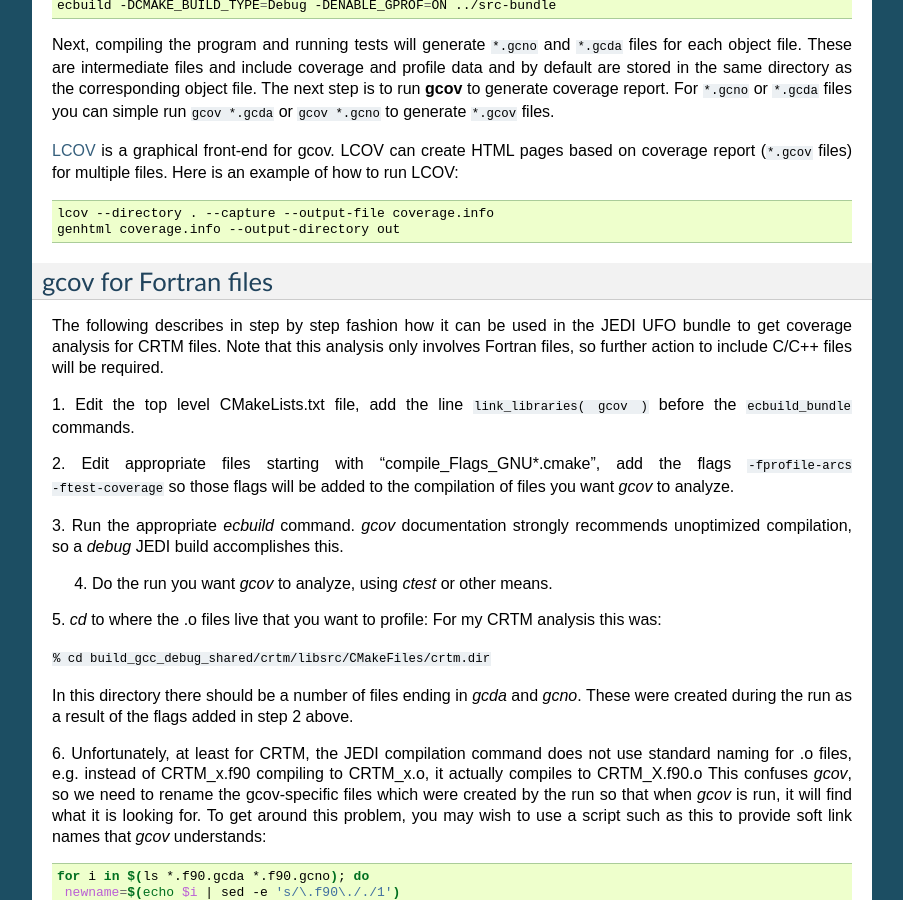
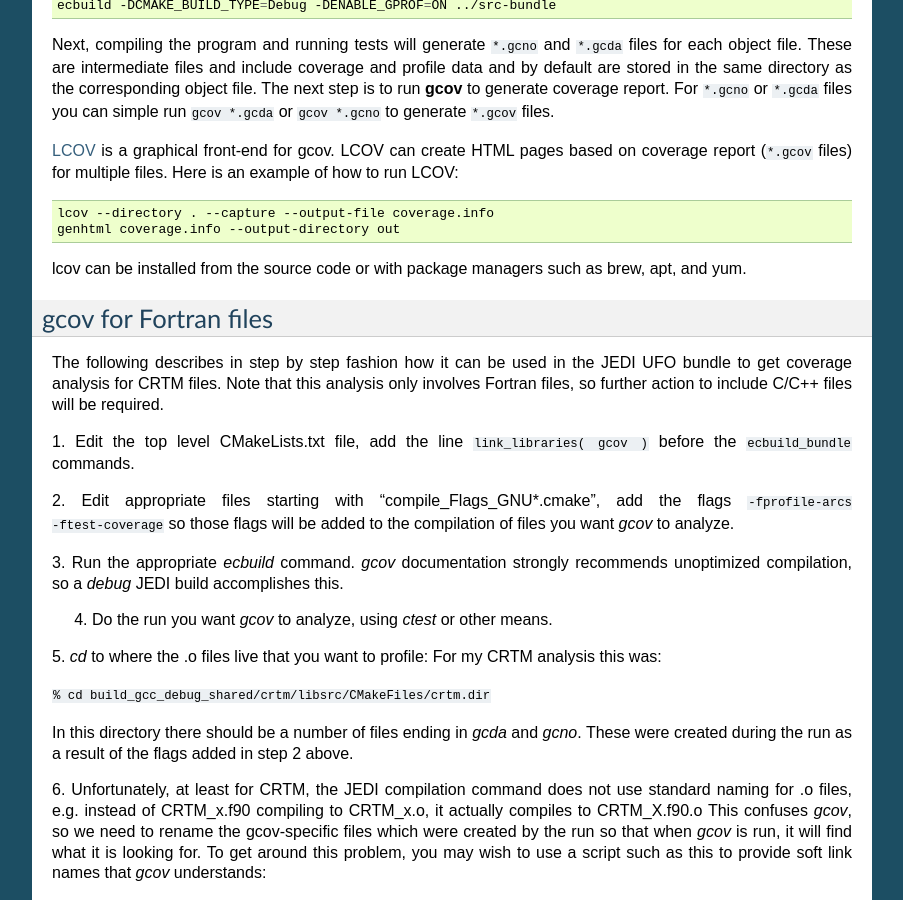
Before and after one commit to JCSDA/jedi-docs, a Sphinx documentation site: the page built from docs/developer/developer_tools/gcov.rst, in a window 1280 px wide and 900 px high, scrolled down 316 px. Shown: the whole window, without its empty margins (198-1101 px from the left). Built offline with Sphinx 7.4.7, drawn with Linux system fonts in a browser that asks for light colours.

Commit message:
package managers for lcov

```diff
--- a/docs/developer/developer_tools/gcov.rst
+++ b/docs/developer/developer_tools/gcov.rst
@@ -23,6 +23,7 @@ Next, compiling the program and running tests will generate ``*.gcno`` and ``*.g
   lcov --directory . --capture --output-file coverage.info
   genhtml coverage.info --output-directory out
 
+lcov can be installed from the source code or with package managers such as brew, apt, and yum.
 
 gcov for Fortran files
 ----------------------
```
